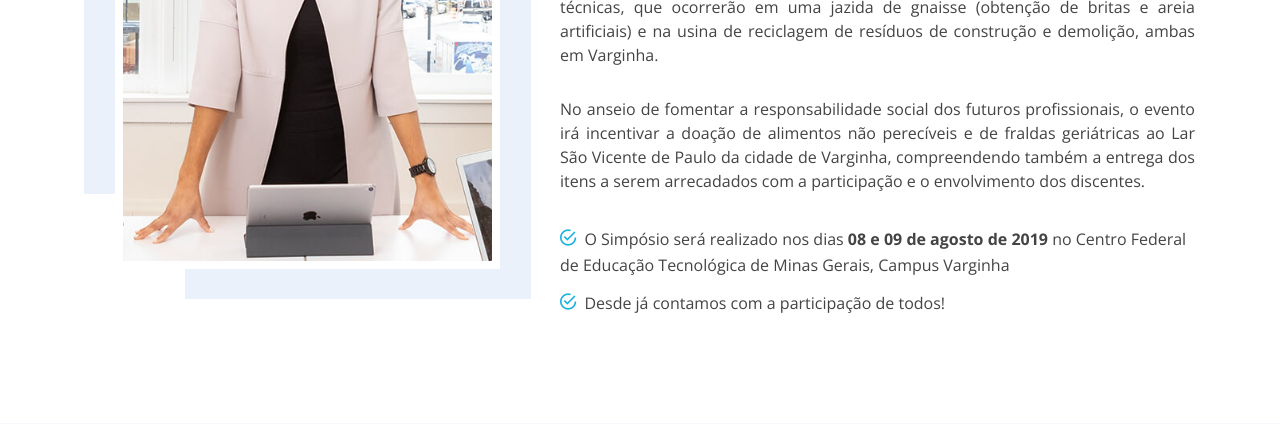
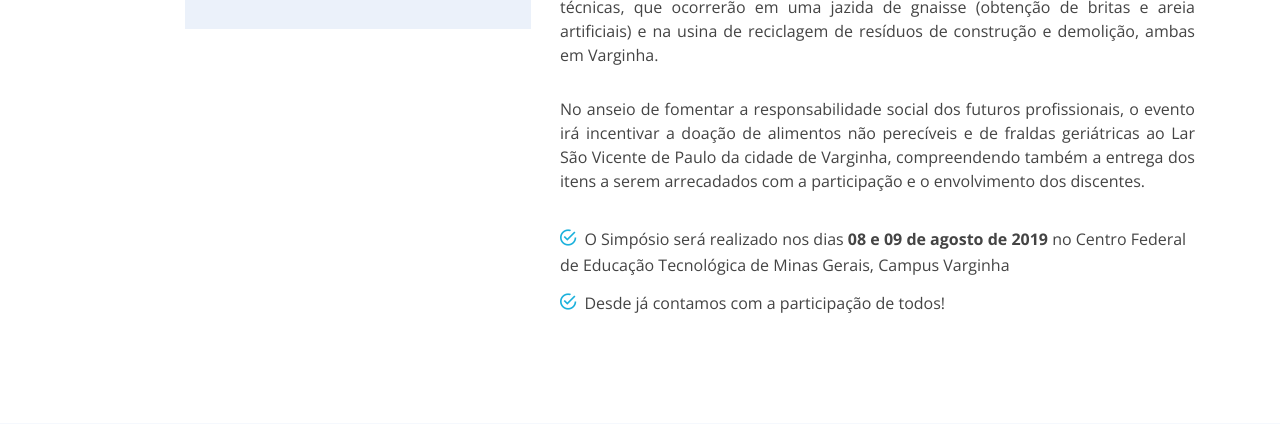
Before and after one commit to wesleycsilva/simposio_cefet, a PHP site: page / in a window 1280 px wide. Shown: the part 1204-1628 px from the top of the page. Run offline with PHP 8.4, Linux system fonts and the light colour scheme; some web fonts are replaced.

Commit message:
atualizações de menu

```diff
--- a/index.php
+++ b/index.php
@@ -90,7 +90,7 @@ Header
             <div class="row">
                 <div class="col-lg-5 col-md-6">
                     <div class="about-img">
-                        <img src="img/about-img.jpg" alt="">
+                        <img src="img/mundo_simposio.png" alt="">
                     </div>
                 </div>
                 <div class="col-lg-7 col-md-6">
@@ -144,7 +144,9 @@ Header
                 <div class="col-lg-3 col-md-6 wow fadeInUp">
                     <a href="#" data-toggle="modal" data-target="#modalConrado">
                         <div class="member">
+
                             <img src="img/conrado.jpeg" class="img-fluid" alt="">
+
                             <div class="member-info">
                                 <div class="member-info-content">
                                     <h4>Prof. Conrado de Souza Rodrigues</h4>
@@ -157,7 +159,9 @@ Header
                 <div class="col-lg-3 col-md-6 wow fadeInUp" data-wow-delay="0.1s">
                     <a href="#" data-toggle="modal" data-target="#modalFrancisco">
                         <div class="member">
+                            <div class="h-100 bg-danger">
                                 <img src="img/francisco.jpeg" class="img-fluid" alt="">
+                            </div>
                             <div class="member-info">
                                 <div class="member-info-content">
                                     <h4>Prof. Francisco Carlos Gomes</h4>
@@ -383,7 +387,7 @@ Header
                 <div class="col-md-6 col-lg-4 wow bounceInUp" data-wow-duration="1.4s">
                     <div class="box">
                         <div class="icon" style="background: #e1eeff;">
-                            <i class="ion-ios-calendar-outline"style="color: #2282ff;"></i>
+                            <i class="ion-ios-calendar-outline" style="color: #2282ff;"></i>
                         </div>
                         <h4 class="title"><a href="">1° Chamada</a></h4>
                         <h6 class="description text-center">De 01/07 até 06/07/2019 </br> Inscrições abertas para
```
Lines whose indentation alone changed are shown as unchanged.
